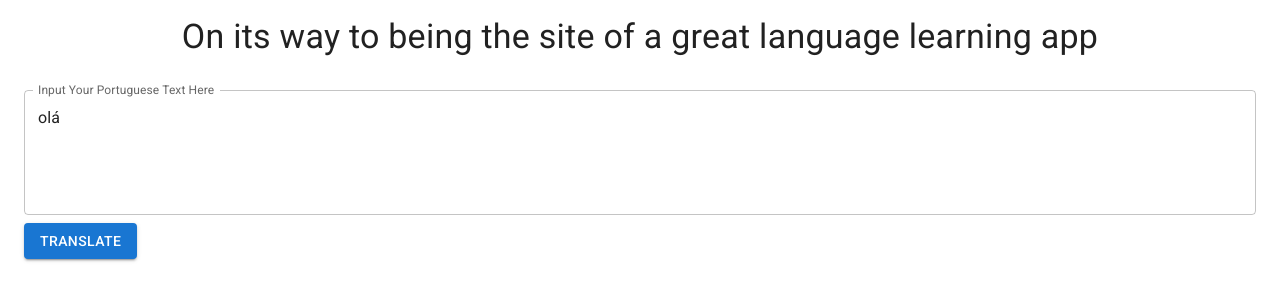
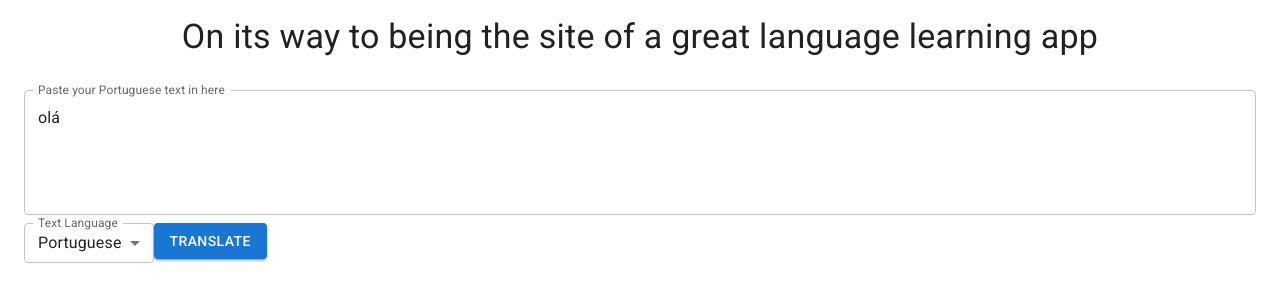
Before and after one commit to IanConceicao/language-reader, a React (Create React App) app: page / in a window 1280 px wide. Shown: the top 302 px of the page. Built offline with nearby package versions, Linux system fonts and the light colour scheme; the HTML template or start-up script is replaced by a standard one.

Commit message:
added some language selection. Basic list choosing logic. Need to figure out how to better move stuff around. Couldn't center the list and translate button.

```diff
--- a/src/components/Home/TextBox.tsx
+++ b/src/components/Home/TextBox.tsx
@@ -1,5 +1,15 @@
-import { Box, Button, Container, TextField } from "@mui/material";
-import { Component, useState } from "react";
+import {
+  Box,
+  Button,
+  FormControl,
+  Grid,
+  InputLabel,
+  MenuItem,
+  Select,
+  SelectChangeEvent,
+  TextField,
+} from "@mui/material";
+import React, { Component, useState } from "react";
 import { createSearchParams, useNavigate } from "react-router-dom";
 
 interface TextBoxProps {}
@@ -7,6 +17,9 @@ interface TextBoxProps {}
 const TextBox: React.FC<TextBoxProps> = () => {
   const [text, setText] = useState("olá");
   const [error, setError] = useState(false);
+  const [language, setLanguage] = useState("Portuguese");
+
+  const supportedLanguages = ["English", "Portuguese", "Spanish"];
 
   const navigate = useNavigate();
 
@@ -22,18 +35,25 @@ const TextBox: React.FC<TextBoxProps> = () => {
         pathname: "/reader",
         search: createSearchParams({
           text: text,
-          language: "en",
+          language: language,
         }).toString(),
       });
     }
   };
 
+  const handleLanguageSelect = (e: SelectChangeEvent) => {
+    setLanguage(e.target.value);
+  };
+
   return (
-    <Box component="form" noValidate autoComplete="off" onSubmit={handleSubmit}>
+    <React.Fragment>
+      <Grid container alignItems="center" justifyContent="center">
+        <Grid item xs={12}>
+          <Box component="form" noValidate autoComplete="off">
             <TextField
               id="input-text"
               onChange={(e) => setText(e.target.value)}
-        label="Input Your Portuguese Text Here"
+              label={`Paste your ${language} text in here`}
               variant="outlined"
               multiline
               rows={4}
@@ -43,10 +63,28 @@ const TextBox: React.FC<TextBoxProps> = () => {
               error={error}
               helperText={error ? "Enter some text" : ""}
             />
-      <Button variant="contained" type="submit">
+          </Box>
+        </Grid>
+        <Grid item xs={12} alignItems="center" alignContent="center">
+          <FormControl size="small">
+            <InputLabel>Text Language</InputLabel>
+            <Select
+              label="Text Language"
+              onChange={handleLanguageSelect}
+              value={language}
+            >
+              {supportedLanguages.map((language) => (
+                <MenuItem value={language}>{language}</MenuItem>
+              ))}
+            </Select>
+          </FormControl>
+
+          <Button variant="contained" type="button" onClick={handleSubmit}>
             Translate
           </Button>
-    </Box>
+        </Grid>
+      </Grid>
+    </React.Fragment>
   );
 };
 
```
Lines whose indentation alone changed are shown as unchanged.
